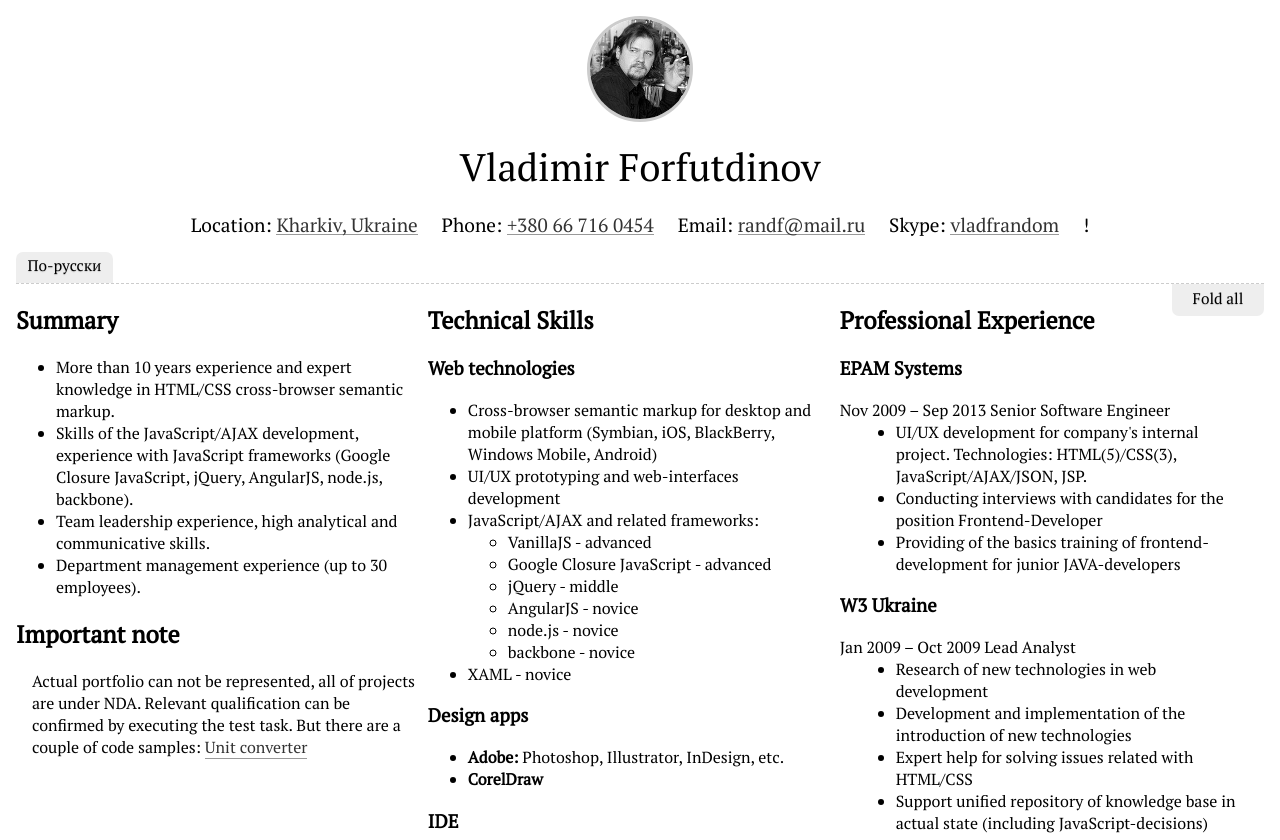
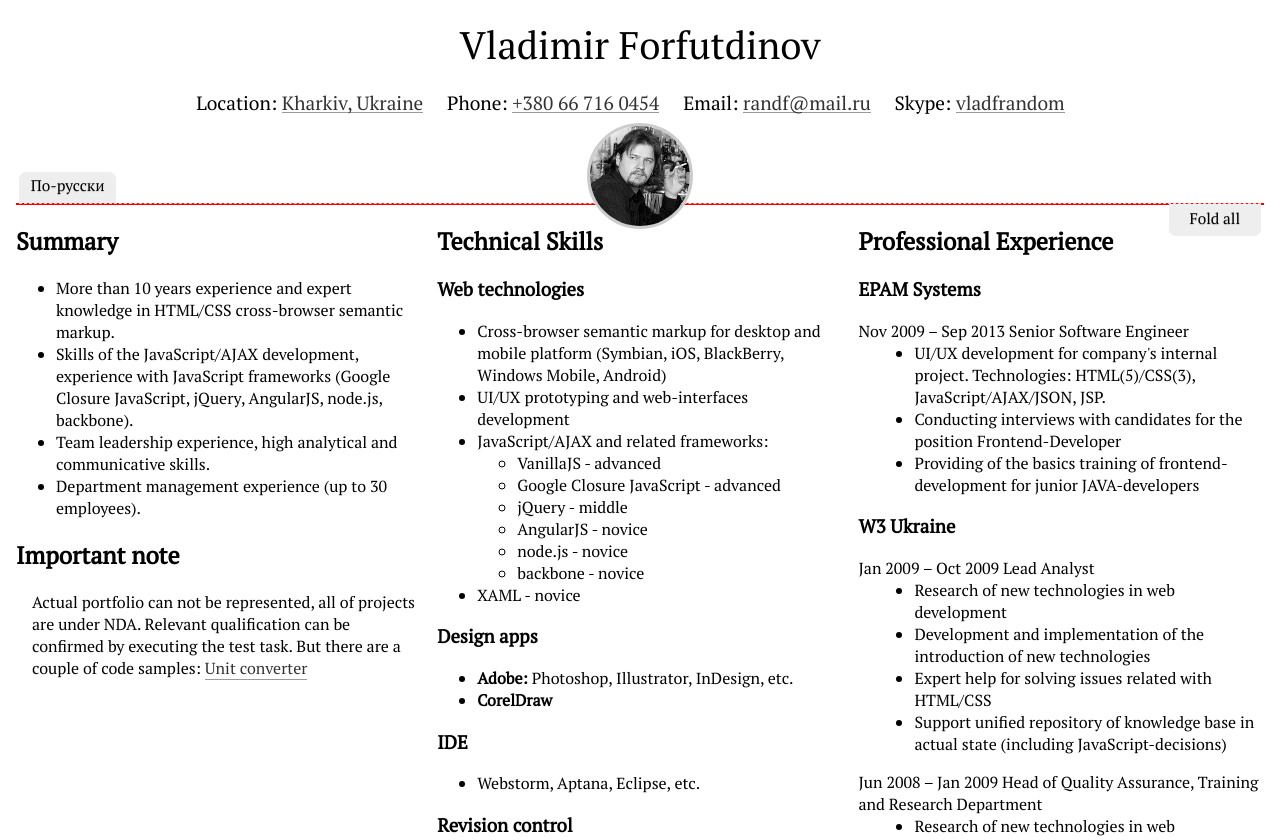
Before and after one commit to vladforfutdinov/cv, a plain HTML site: page index.html in a window 1280 px wide. Shown: the top 840 px of the page. Drawn offline with Linux system fonts and the light colour scheme.

Commit message:
added part of flyout header

```diff
--- a/style.css
+++ b/css/style.css
@@ -4,6 +4,7 @@
     margin-top: 1px;
     text-shadow: 0 1px 1px #ccc;
     overflow: hidden;
+    text-align: center;
 }
 
 .trigger > span {
@@ -78,7 +79,7 @@ html[lang=ru] [lang=ru] {
 
 /* common styles */
 body {
-    margin: 1em;
+    margin: 0;
     background: #fff;
     font-family: 'PT Serif', serif;
 }
@@ -118,21 +119,34 @@ header {
     text-align: center;
     font-size: 1.2em;
     border-bottom: 1px dashed #ccc;
-    padding-bottom: 2em;
     position: relative;
+}
+.flyout-ready header {
+    position: fixed;
+    top: 0;
+    right: 1em;
+    left: 1em;
 }
 
 header img {
-    margin: 0 auto;
     display: block;
     border: .2em solid #ccc;
     border-radius: 100%;
     height: 100px;
     transition: all .33s;
+    margin: 0 auto;
 }
 
 header img:hover {
-    height: 199px;
+    height: 200px;
+    /*margin-left: -50px;*/
+}
+
+header.flyout img,
+header.flyout img:hover{height: 100px;}
+
+.flyout-ready header img{
+    /*position: absolute;*/
 }
 
 h1 {
@@ -193,7 +207,16 @@ header li > span:after {
     }
 }
 
+/* toc */
+nav{
+    display: block;
+    clear: both;
+    border: 1px solid red;
+    margin: 0 1em;
+}
+
 /* sections */
+main{margin: 0 1em}
 section {
     overflow: hidden;
     opacity: 1;
@@ -256,31 +279,31 @@ section p {
     margin: 0;
 }
 
-@media screen and (min-width: 801px) and (max-width: 1200px) {
+@media screen and (min-width: 1201px) {
     article {
         float: left;
-        width: 45%;
+        width: 32.5%;
+        margin-right: 1.25%;
     }
 
-    article:nth-child(2n) {
+    article:nth-child(3n) {
+        margin-right: 0;
+    }
+
+    article:nth-child(3n + 1) {
         clear: left;
-        margin-right: 5%;
     }
 }
 
-@media screen and (min-width: 1201px) {
+@media screen and (min-width: 601px) and (max-width: 1200px){
     article {
         float: left;
-        width: 32%;
+        width: 49%;
     }
 
-    article:nth-child(3n - 1),
-    article:nth-child(3n - 1) + article {
-        margin-right: 1%;
-    }
-
-    article:nth-child(3n - 1) {
+    article:nth-child(2n - 1) {
         clear: left;
+        margin-right: 2%;
     }
 }
 
--- a/index.html
+++ b/index.html
@@ -5,7 +5,7 @@
     <title>Vladimir's resume</title>
     <link href='http://fonts.googleapis.com/css?family=PT+Serif:400,400italic&subset=latin,cyrillic,cyrillic-ext'
           rel='stylesheet' type='text/css'>
-    <link media="all" href="style.css" rel="stylesheet" type="text/css"/>
+    <link media="all" href="css/style.css" rel="stylesheet" type="text/css"/>
     <!--[if lt IE 9]>
     <script type="text/javascript">
         var tags = ['header', 'section', 'footer'];
@@ -18,8 +18,7 @@
 </head>
 <body>
 <header>
-    <img alt="Vladimir Forfutdinov" src="photo.jpg" height="199">
-
+    <div>
         <h1>
             <span lang="en">Vladimir Forfutdinov</span>
             <span lang="ru">Владимир Форфутдинов</span>
@@ -46,9 +45,13 @@
             <li>
                 <span>Skype</span>
                 <a href="skype:vladfrandom?chat">vladfrandom</a>
-        </li>                                                                                                                                                                                                                            !
+            </li>
         </ul>
+    </div>
+    <img alt="Vladimir Forfutdinov" src="photo.jpg" height="199">
 </header>
+<nav id="toc"></nav>
+<main>
 <article>
     <h2>
         <span lang="en">Summary</span>
@@ -206,7 +209,8 @@
                     <li>Research of new technologies in web development</li>
                     <li>Development and implementation of the introduction of new technologies</li>
                     <li>Expert help for solving issues related with HTML/CSS</li>
-                    <li>Support unified repository of knowledge base in actual state (including JavaScript-decisions)
+                    <li>Support unified repository of knowledge base in actual state (including
+                        JavaScript-decisions)
                     </li>
                 </ul>
             </dd>
@@ -218,13 +222,17 @@
                     <li>Research of new technologies in web development</li>
                     <li>Development and implementation of the introduction of new technologies</li>
                     <li>Expert help for solving issues related with HTML/CSS</li>
-                    <li>Support unified repository of knowledge base in actual state (including JavaScript-decisions)
+                    <li>Support unified repository of knowledge base in actual state (including
+                        JavaScript-decisions)
                     </li>
                     <li>Training of HTML-developers according to curriculum program developed in company</li>
-                    <li>The selection of candidates for training, including qualification testing and interviews</li>
+                    <li>The selection of candidates for training, including qualification testing and interviews
+                    </li>
                     <li>Final product quality control</li>
-                    <li>Development of new quality assurance technologies, recording and analysis of tests results</li>
-                    <li>Vacation accounting and planning, payroll accounting for department staff (including overtimes,
+                    <li>Development of new quality assurance technologies, recording and analysis of tests results
+                    </li>
+                    <li>Vacation accounting and planning, payroll accounting for department staff (including
+                        overtimes,
                         penalties and rewards)
                     </li>
                 </ul>
@@ -234,14 +242,16 @@
                 <ul>
                     <li>Implementation of projects requiring special skills and special attention</li>
                     <li>Providing assistance to HTML-developers</li>
-                    <li>Assessing of necessary resources for performing a particular tasks related to the HTML/CSS</li>
+                    <li>Assessing of necessary resources for performing a particular tasks related to the HTML/CSS
+                    </li>
                     <li>Searching for new technologies for creating HTM/CSS, generalization of already known
                         technologies
                         and their dissemination among developers
                     </li>
                     <li>Supervising of HTML-developers result code</li>
                     <li>Training of HTML-developers according to curriculum program developed in company</li>
-                    <li>The selection of candidates for training, including qualification testing and interviews</li>
+                    <li>The selection of candidates for training, including qualification testing and interviews
+                    </li>
                 </ul>
             </dd>
             <dt><span class="date">Sep 2005 &ndash; Apr 2007</span> Web-developer</dt>
@@ -271,10 +281,13 @@
                     <li>Разработка и внедрение новых технологий</li>
                     <li>Экспертная помощь при решении вопросов, связанных с HTML/CSS</li>
                     <li>Поддержка единой базы знаний в актуальном состоянии (включая JavaScript-решения)</li>
-                    <li>Обучение HTML-разработчиков в соответствии с учебной программой, разработанной в компании</li>
+                    <li>Обучение HTML-разработчиков в соответствии с учебной программой, разработанной в компании
+                    </li>
                     <li>Отбор кандидатов на обучение, включая квалификацонное тестирование и интервью</li>
                     <li>Конечный контроль качества продукции компании</li>
-                    <li>Разработка новых технологий обеспечения качества, записи и анализа результатов тестирования</li>
+                    <li>Разработка новых технологий обеспечения качества, записи и анализа результатов
+                        тестирования
+                    </li>
                     <li>Учет и планирование отпусков, расчет заработной платы для сотрудников отдела (в том числе
                         сверхурочных, штрафов и поощрений)
                     </li>
@@ -291,7 +304,9 @@
                         среди разработчиков компании
                     </li>
                     <li>Проверка готового кода, произведенного HTML-разработчиками</li>
-                    <li>Подготовка HTML-разработчиков в соответствии с учебной программой, разработанной в компании</li>
+                    <li>Подготовка HTML-разработчиков в соответствии с учебной программой, разработанной в
+                        компании
+                    </li>
                     <li>Отбор кандидатов на обучение, включая квалификационное тестирование и интервью</li>
                 </ul>
             </dd>
@@ -316,7 +331,8 @@
             </dd>
         </dl>
         <dl lang="ru">
-            <dt><span class="date">Март 2002 &ndash;август 2005</span> Веб-дизайнер в веб-студии компании of associated
+            <dt><span class="date">Март 2002 &ndash;август 2005</span> Веб-дизайнер в веб-студии компании of
+                associated
                 web-studio
             </dt>
             <dd>
@@ -357,7 +373,8 @@
                     Kharkov
                     UA</p>
 
-                <p lang="ru">Бакалавр по специальности "Компьютерные системы и программное обеспечение"; Национальный
+                <p lang="ru">Бакалавр по специальности "Компьютерные системы и программное обеспечение";
+                    Национальный
                     аэрокосмический университет &laquo;ХАИ&raquo;, Харьков, Украина</p>
             </dd>
         </dl>
@@ -410,6 +427,7 @@
         </dl>
     </section>
 </article>
+</main>
 <footer>
     <dl>
         <dt lang="en">Updated</dt>
@@ -417,6 +435,6 @@
         <dd>05.2014</dd>
     </dl>
 </footer>
-<script type="text/javascript" src="script.js"></script>
+<script type="text/javascript" src="js/script.js"></script>
 </body>
 </html>
--- a/script.js
+++ b/js/script.js
@@ -1,4 +1,18 @@
 var app = {
+    triggerTitles: {
+        'lg': {
+            'ru': 'In English', 'en': 'По-русски'},
+        'fb': {
+            ru: {
+                show: 'Развернуть все',
+                hide: 'Свернуть все'
+            },
+            en: {
+                show: 'Unfold all',
+                hide: 'Fold all'
+            }
+        }
+    },
     _createEl: function (tag, attr, injection) {
         var el = tag ? document.createElement(tag) : document.createDocumentFragment();
         for (var key in attr) {
@@ -40,12 +54,17 @@ var app = {
             secondIndex = -1,
             isBool = bool !== undefined;
 
+        if (typeof second === "boolean") {
+            isBool = second;
+            second = '';
+        }
+
         for (var i = 0, length = classes.length; i < length; i++) {
             firstIndex = (classes[i] === first ? i : firstIndex);
             secondIndex = (classes[i] === second ? i : secondIndex);
         }
 
-        console.log(bool);
+//        console.log(bool);
 
         if (isBool) {
             classes[firstIndex] = '';
@@ -120,18 +139,18 @@ var app = {
 
         return currentNode;
     },
-    _event: function (target, object) {
-        for (var key in object){
-            if (object.hasOwnProperty(key)){
-                    if (app._isArray(object[key])) {
-                        for (var i = 0, length = object[key].length; i < length; i++) {
-                            if (app._isFunc(object[key][i])) {
-                                target.addEventListener(key, object[key][i]);
-                            }
+    event: function (target, func) {
+        for (var key in func) {
+            if (func.hasOwnProperty(key)) {
+                if (app._isArray(func[key])) {
+                    for (var i = 0, length = func[key].length; i < length; i++) {
+                        if (app._isFunc(func[key][i])) {
+                            target.addEventListener(key, func[key][i]);
                         }
-                    } else {
-                        target.addEventListener(key, object[key]);
                     }
+                } else {
+                    target.addEventListener(key, func[key]);
+                }
             }
         }
     },
@@ -198,7 +217,7 @@ var app = {
             }
         }
     },
-    switchSections: function(force) {
+    switchSections: function (force) {
         var el = document.getElementsByClassName('folder')[0],
             isFolderSwitcher = (this.hasOwnProperty('tagName') && app._parent(this, 'folder') ? true : false),
             state = force != undefined ? force : app._hasClass(el, 'show'),
@@ -212,9 +231,51 @@ var app = {
             }
 
         }
-        if (!isFolderSwitcher){
+        if (!isFolderSwitcher) {
             app.setSectionsSize();
         }
+        app.initFlyoutHeader();
+    },
+    initFlyoutHeader: function () {
+        var header = document.getElementsByTagName('header')[0],
+            body = document.body;
+
+        app.event(header, {click: app.setFlyoutHeader});
+
+        app.checkFlyoutHeader(function(){
+            app._addClass(body, 'flyout-ready');
+        });
+    },
+    setFlyoutHeader: function (e) {
+        var header = document.getElementsByTagName('header')[0],
+            headerChildren = header.children;
+
+        for (var i = 0, length = headerChildren.length; i < length; i++) {
+            if (!app._hasClass(headerChildren[i], 'trigger')) {
+//                headerChildren[i].setAttribute()
+            }
+        }
+
+        app._toggleClass(this, 'flyout', app._hasClass(this, 'flyout'));
+
+    },
+    checkFlyoutHeader: function (callback) {
+        var headerHeight,
+            header = document.getElementsByTagName('header')[0];
+
+        setTimeout(function () {
+            headerHeight = header.clientHeight;
+
+            header.setAttribute('data-fullheight', headerHeight);
+            header.style.height = headerHeight + 'px';
+            document.body.style.paddingTop = headerHeight + 'px';
+
+            if (callback){
+                setTimeout(function () {
+                    callback.call();
+                }, 0);
+            }
+        }, 0);
     }
 };
 
@@ -222,30 +283,20 @@ var app = {
     var body = document.body,
         lv = lv || false,
         header = document.getElementsByTagName('header')[0],
-        triggerTitles = {
-            'lg': {
-                'ru': 'In English', 'en': 'По-русски'},
-            'fb': {
-                ru: {
-                    show: 'Развернуть все',
-                    hide: 'Свернуть все'
-                },
-                en: {
-                    show: 'Unfold all',
-                    hide: 'Fold all'
-                }
-            }
-        };
+        toc = document.getElementById('toc'),
+        titles = document.getElementsByTagName('h2');
+
+    app.initFlyoutHeader();
 
     app.initTrigger(
         header,
         app._createEl('span', {class: 'lng trigger'}),
-        triggerTitles.lg,
+        app.triggerTitles.lg,
         app.translate,
         document.documentElement
     );
 
-    app._event(window, {
+    app.event(window, {
         load: [app.initFolders, app.addFullLinks],
         resize: app.setSectionsSize
     });
@@ -254,10 +305,15 @@ var app = {
         app.initTrigger(
             header,
             app._createEl('span', {class: 'folder trigger hide'}),
-            triggerTitles.fb,
+            app.triggerTitles.fb,
             app.switchSections
         );
 
-        body.className += 'modern';
+        body.className += ' modern';
     }
+
+    for (var i = 0, length = titles.length; i < length; i++) {
+        titles[i].setAttribute('id', 'art' + i);
+    }
+
 })();
```
Lines whose indentation alone changed are shown as unchanged.
